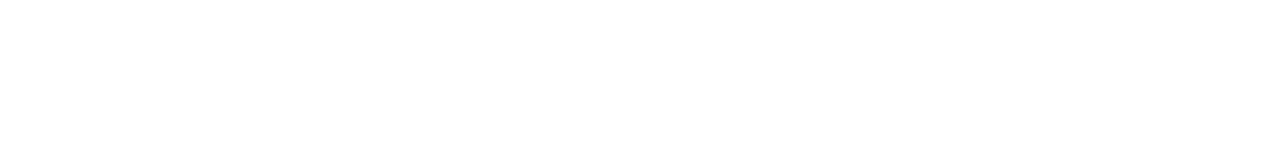
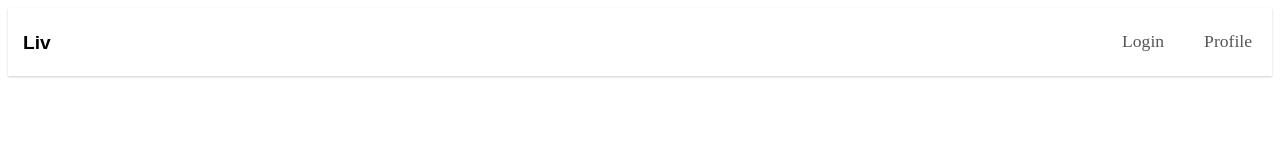
Before and after one commit to LucaKoval/Liv, a React (Create React App) app in the folder client/: page / in a window 1280 px wide. Shown: the top 160 px of the page. Built offline with nearby package versions, Linux system fonts and the light colour scheme.

Commit message:
Making frontend

```diff
--- a/client/src/app/index.js
+++ b/client/src/app/index.js
@@ -1,12 +1,13 @@
 import React from 'react'
 import { BrowserRouter as Router, Route, Switch } from 'react-router-dom'
 
-// import { Navbar } from '../components'
+import { Navbar } from '../components'
 import { Home, UserLogin, UserProfile } from '../pages'
 
 function App() {
     return (
         <Router>
+            <Navbar />
             <Switch>
                 <Route path='/' exact component={Home} />
                 <Route path="/users/login" exact component={UserLogin} />
--- /dev/null
+++ b/client/src/components/Logo.jsx
@@ -0,0 +1,22 @@
+import React, { Component } from 'react'
+import { Link } from 'react-router-dom'
+
+import '../css/logo.css'
+
+class Logo extends Component {
+    render() {
+        return (
+            <Link to="/">
+                <svg
+                 xmlns="http://www.w3.org/2000/svg"
+                 width="1.611in" height="0.611in">
+                    <text kerning="auto" fill="rgb(0, 0, 0)" x="0px" y="35.98px">
+                        Liv
+                    </text>
+                </svg>
+            </Link>
+        )
+    }
+}
+
+export default Logo
--- /dev/null
+++ b/client/src/components/Navbar.jsx
@@ -0,0 +1,32 @@
+import React, { Component } from 'react'
+import { Link } from 'react-router-dom'
+
+import Logo from './Logo'
+import '../css/navbar.css'
+
+class Navbar extends Component {
+    render() {
+        return (
+            <nav>
+                <ul className="nav-left">
+                    <li className="logo">
+                        <Logo/>
+                    </li>
+                </ul>
+                <div className='nav-right-container'>
+                    <a href="/#" className="menu-icon"><i className="far fa-bars"></i></a>
+                    <ul className="nav-right" id="navRight">
+                        <Link to="/polls/list" className={'nav-item' + (window.location.pathname === '/polls/list' ? ' active' : '')}>
+                            Login
+                        </Link>
+                        <Link to="/polls/create" className={'nav-item' + (window.location.pathname === '/polls/create' ? ' active' : '')}>
+                            Profile
+                        </Link>
+                    </ul>
+                </div>
+            </nav>
+        )
+    }
+}
+
+export default Navbar
--- a/client/src/components/index.js
+++ b/client/src/components/index.js
@@ -1,7 +1,7 @@
-// import Logo from './Logo'
-// import Navbar from './Navbar'
+import Logo from './Logo'
+import Navbar from './Navbar'
 // import Footer from './Footer'
 // import Divider from './Divider'
 // import PostCard from './PostCard'
 
-export {  }
+export { Logo, Navbar }
--- /dev/null
+++ b/client/src/css/general.css
@@ -0,0 +1,138 @@
+@import url(//fonts.googleapis.com/css?family=PT+Sans);
+
+@font-face {
+    font-family: Clear Sans;
+    src: url(/Users/Luca/FontBase/ClearSans-Regular.ttf);
+}
+
+@font-face {
+    font-family: Clear Sans Bold;
+    src: url(/Users/Luca/FontBase/ClearSans-Bold.ttf);
+}
+
+/* Variables */
+:root {
+    --main-color: #32383c;
+    --main-font-size: 16px;
+    --secondary-font-size: 14px;
+}
+
+* {
+    font-family: 'Clear Sans', sans-serif;
+    text-decoration: none;
+    box-sizing: inherit;
+    -webkit-appearance: none;
+
+    /* Better Font Rendering =========== */
+    -webkit-font-smoothing: antialiased;
+    -moz-osx-font-smoothing: grayscale;
+}
+
+*, *::before, *::after {
+  box-sizing: inherit;
+  margin: 0;
+  padding: 0;
+}
+
+html {
+    box-sizing: border-box;
+    height: 100%;
+    margin: 0px;
+}
+
+body {
+    margin: 0;
+    -webkit-font-smoothing: antialiased;
+    -moz-osx-font-smoothing: grayscale;
+    background: hsla(0, 0%, 0%, 0.04);
+    height: 100%;
+    margin: 0;
+    display: flex;
+    flex-direction: column;
+}
+
+.wrapper {
+    flex: 1 0 auto;
+}
+
+.title-text {
+    color: black;
+    font-weight: 800;
+    font-size: 2.1em;
+}
+
+.main-text {
+    color: black;
+    font-weight: 700;
+    font-size: 1.8em;
+}
+
+.secondary-text {
+    font-weight: 500;
+    font-size: 1.4em;
+}
+
+.tertiary-text {
+    font-weight: 500;
+    font-size: 1.2em;
+}
+
+.secondary-color {
+    color: hsla(0, 0%, 0%, 0.6);
+}
+
+.tertiary-color {
+    color: hsla(0, 0%, 0%, 0.25);
+}
+
+.emphasis-color {
+    color: hsla(0, 0%, 0%, 0.3);
+}
+
+.emphasis-bold {
+    font-weight: 900;
+}
+
+.all-caps {
+    text-transform: uppercase;
+    letter-spacing: 0.02em;
+}
+
+.padding {
+    padding: 30px;
+}
+
+input:focus {
+    outline: none;
+}
+
+input[type="search"]::-webkit-clear {  display: none; width : 0; height: 0; }
+input[type="search"]::-webkit-reveal {  display: none; width : 0; height: 0; }
+input[type="search"]::-ms-clear {  display: none; width : 0; height: 0; }
+input[type="search"]::-ms-reveal {  display: none; width : 0; height: 0; }
+input[type="search"]::-moz-clear {  display: none; width : 0; height: 0; }
+input[type="search"]::-moz-reveal {  display: none; width : 0; height: 0; }
+input[type="search"]::clear {  display: none; width : 0; height: 0; }
+input[type="search"]::reveal {  display: none; width : 0; height: 0; }
+
+input[type="search"]::-webkit-input-placeholder { font-family: 'Clear Sans', sans-serif; color: hsla(0, 0%, 0%, 0.3); }
+input[type="search"]::-ms-input-placeholder { font-family: 'Clear Sans', sans-serif; color: hsla(0, 0%, 0%, 0.3); }
+input[type="search"]::-moz-input-placeholder { font-family: 'Clear Sans', sans-serif; color: hsla(0, 0%, 0%, 0.3); }
+input[type="search"]::input-placeholder { font-family: 'Clear Sans', sans-serif; color: hsla(0, 0%, 0%, 0.3); }
+
+input[type="search"]::-webkit-search-decoration,
+input[type="search"]::-webkit-search-cancel-button,
+input[type="search"]::-webkit-search-results-button,
+input[type="search"]::-webkit-search-results-decoration { display: none; }
+input[type="search"]::-ms-search-decoration,
+input[type="search"]::-ms-search-cancel-button,
+input[type="search"]::-ms-search-results-button,
+input[type="search"]::-ms-search-results-decoration { display: none; }
+input[type="search"]::-moz-search-decoration,
+input[type="search"]::-moz-search-cancel-button,
+input[type="search"]::-moz-search-results-button,
+input[type="search"]::-moz-search-results-decoration { display: none; }
+input[type="search"]::search-decoration,
+input[type="search"]::search-cancel-button,
+input[type="search"]::search-results-button,
+input[type="search"]::search-results-decoration { display: none; }
--- /dev/null
+++ b/client/src/css/logo.css
@@ -0,0 +1,10 @@
+.logo {
+    padding: 5px 0 0 15px;
+}
+
+.logo a svg text {
+    font-family: 'Clear Sans', sans-serif;
+    font-weight: 900;
+    font-size: 1.2em;
+    fill: hsla(0, 0%, 0%, 1);
+}
--- /dev/null
+++ b/client/src/css/navbar.css
@@ -0,0 +1,62 @@
+nav {
+    display: -webkit-flex;
+    display: -ms-flexbox;
+    display: flex;
+    width: 100%;
+    background: white;
+    justify-content: space-between;
+    align-items: center;
+    box-shadow: 0 1px 2px 0 hsla(0, 0%, 0%, 0.2);
+}
+
+.nav-left, .nav-right {
+    list-style: none;
+    margin: 0;
+    padding: 0;
+
+    display: -webkit-box;
+    display: -moz-box;
+    display: -ms-flexbox;
+    display: -webkit-flex;
+    display: flex;
+    align-items: center;
+}
+
+.nav-left {
+    justify-content: flex-start;
+}
+
+.nav-right {
+    justify-content: flex-end;
+}
+
+.nav-item {
+    display: inline;
+}
+
+nav .menu-icon {
+    display: none;
+    width: 40px;
+    height: 40px;
+    z-index: 1001;
+    color: #575554;
+    font-size: 2.25em;
+}
+
+.nav-item {
+    text-decoration: none;
+    font-size: 1.1em;
+    display: inline-block;
+    padding: 20px;
+    color: #575554;
+    -webkit-transition: all 0.2s ease-in-out 0s;
+    transition: all 0.2s ease-in-out 0s;
+}
+
+.nav-item:hover {
+    color: black;
+}
+
+.active {
+    color: black;
+}
--- a/client/src/pages/UserLogin.jsx
+++ b/client/src/pages/UserLogin.jsx
@@ -0,0 +1,20 @@
+import React, { Component } from 'react'
+
+import '../css/userLogin.css'
+
+class UserLogin extends Component {
+    constructor(props) {
+        super(props)
+
+        this.state = {}
+    }
+
+    render() {
+        return (
+            <div>
+            </div>
+        )
+    }
+}
+
+export default UserLogin
--- a/client/src/pages/UserProfile.jsx
+++ b/client/src/pages/UserProfile.jsx
@@ -0,0 +1,20 @@
+import React, { Component } from 'react'
+
+import '../css/userProfile.css'
+
+class UserProfile extends Component {
+    constructor(props) {
+        super(props)
+
+        this.state = {}
+    }
+
+    render() {
+        return (
+            <div>
+            </div>
+        )
+    }
+}
+
+export default UserProfile
```
Also changed, not shown: client/src/css/userLogin.css (added), client/src/css/userProfile.css (added).
